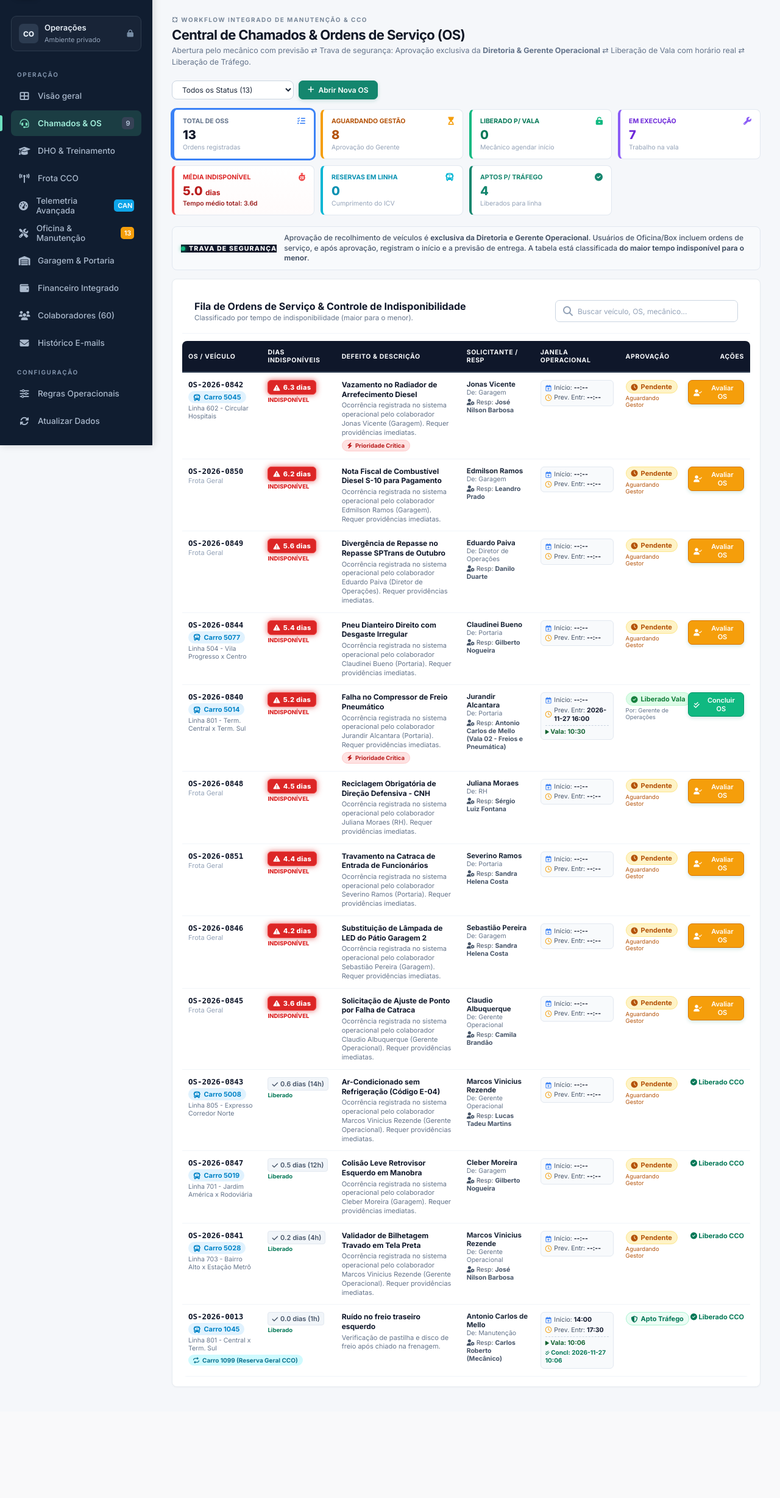
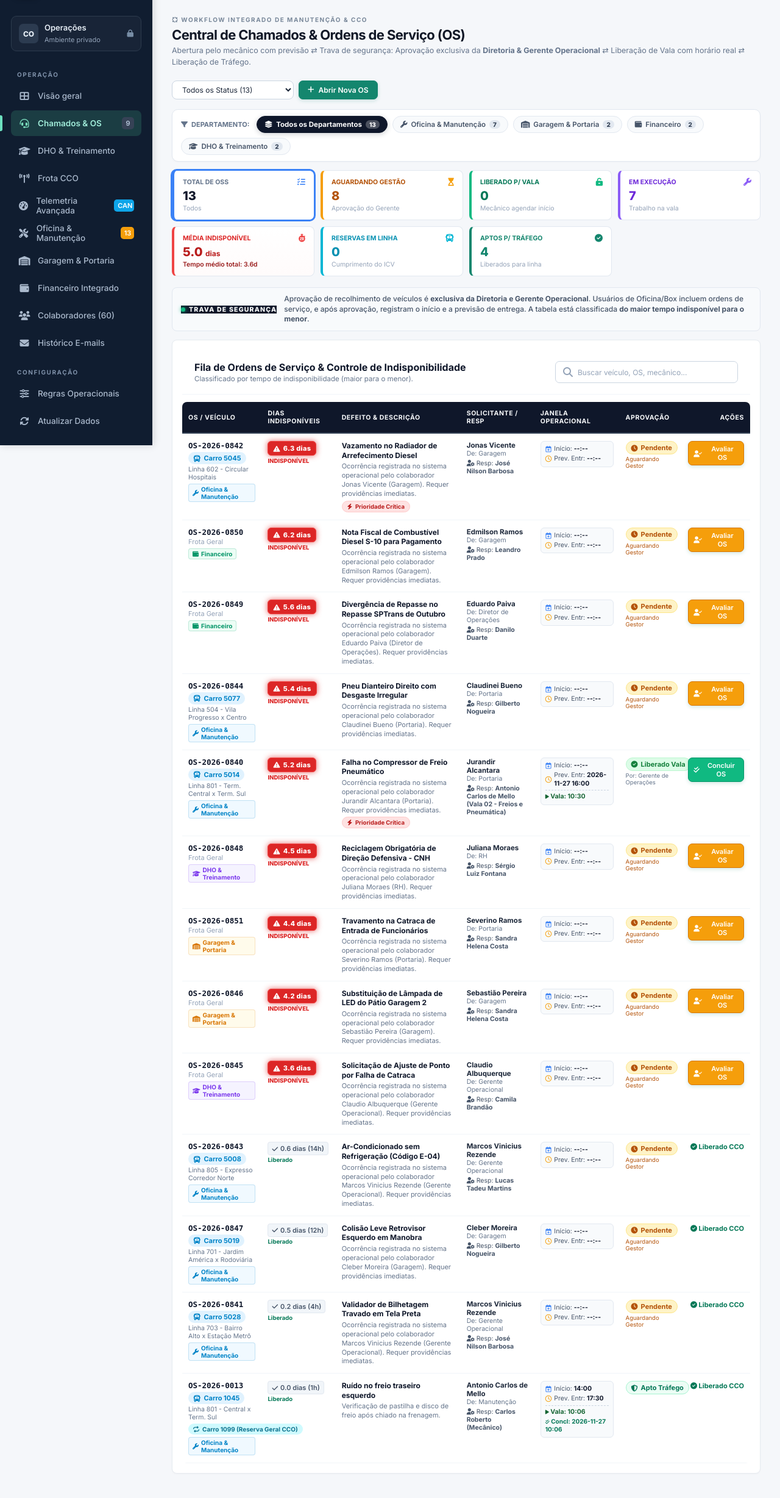
Before and after one commit to Sracm/crm-transporte-urbano, a Flask app: page /chamados in a window 1280 px wide. Shown: the part 70-2526 px from the top of the page at 61% size. Before the commit the page ends 2344 px from the top, so only its background shows below. Run offline with Flask 3, Linux system fonts and the light colour scheme; a user stored in the database is signed in; data comes from the database, SQL or seed files in the repository.

Commit message:
feat(chamados): separacao e filtros por departamento no login e navegacao com KPIs dinamicos

```diff
--- a/app.py
+++ b/app.py
@@ -50,7 +50,7 @@ def get_user_access_policy(user):
     if dept == "Manutenção" or login in ["manutencao", "oficina"]:
         return {
             "is_admin": False,
-            "default_route": "oficina_view",
+            "default_route": "chamados_view",
             "allowed_routes": ["oficina", "telemetria", "chamados"]
         }
 
@@ -59,7 +59,7 @@ def get_user_access_policy(user):
         return {
             "is_admin": False,
             "default_route": "ponto_view",
-            "allowed_routes": ["ponto", "colaboradores"]
+            "allowed_routes": ["ponto", "colaboradores", "chamados"]
         }
 
     # 6. GARAGEM (PÁTIO & PORTARIA)
@@ -67,7 +67,7 @@ def get_user_access_policy(user):
         return {
             "is_admin": False,
             "default_route": "portaria_view",
-            "allowed_routes": ["portaria", "cco"]
+            "allowed_routes": ["portaria", "cco", "chamados"]
         }
 
     # 7. FINANCEIRO
@@ -75,7 +75,7 @@ def get_user_access_policy(user):
         return {
             "is_admin": False,
             "default_route": "financeiro_view",
-            "allowed_routes": ["financeiro"]
+            "allowed_routes": ["financeiro", "chamados"]
         }
 
     # PADRÃO
@@ -819,73 +819,103 @@ def dashboard():
         departamento_atual=departamento
     )
 
+def classificar_departamento_chamado(item):
+    dest = (item.get("departamento_destino") or "").strip()
+    orig = (item.get("departamento_origem") or "").strip()
+    veiculo = item.get("prefixo_veiculo")
+
+    # 1. Financeiro (Contas a Pagar / Receber)
+    if dest in ("Contas a Pagar", "Contas a Receber", "Financeiro") or orig in ("Contas a Pagar", "Contas a Receber", "Financeiro"):
+        return "Financeiro"
+    # 2. DHO & Treinamento (RH, Ponto, Treinamento, Integração)
+    if dest in ("RH", "Treinamento", "DHO") or orig in ("RH", "Treinamento", "DHO"):
+        return "DHO & Treinamento"
+    # 3. Oficina & Manutenção (Manutenção mecânica, elétrica, vala, veículos em geral)
+    if dest in ("Manutenção", "Oficina", "Mecânica") or orig in ("Manutenção", "Oficina") or veiculo:
+        return "Oficina & Manutenção"
+    # 4. Garagem & Portaria (Pátio, portaria, manutenção predial da garagem)
+    if dest in ("Garagem", "Portaria", "Pátio", "Gerente Administrativo", "Administrativo") or orig in ("Garagem", "Portaria", "Pátio"):
+        return "Garagem & Portaria"
+
+    return "Oficina & Manutenção"
+
 @app.route("/chamados")
 def chamados_view():
     status_filter = request.args.get("status", "Todos")
-    dept_filter = request.args.get("dept", "Todos")
+
+    # Identificar usuário e departamento na sessão
+    user_login = session.get("login_usuario") or ""
+    user_dept = session.get("departamento") or session.get("user_dept") or ""
+    user_role = session.get("perfil_acesso") or ""
+    is_admin = session.get("is_admin", False)
+
+    # Filtro de Departamento Inteligente:
+    # Se não houver parâmetro ?dept= na URL, direciona automaticamente para o departamento do usuário!
+    if "dept" in request.args:
+        dept_filter = request.args.get("dept", "Todos")
+    else:
+        if user_login in ("manutencao",):
+            dept_filter = "Oficina & Manutenção"
+        elif user_login in ("garagem", "portaria"):
+            dept_filter = "Garagem & Portaria"
+        elif user_login in ("financeiro",):
+            dept_filter = "Financeiro"
+        elif user_login in ("dho",):
+            dept_filter = "DHO & Treinamento"
+        elif user_login in ("gerente.operacional",):
+            # Gerente operacional foca principalmente na Oficina & Vala para manter a tela limpa
+            dept_filter = "Oficina & Manutenção"
+        elif is_admin or user_role in ("Diretoria", "Gestão"):
+            dept_filter = "Todos"
+        else:
+            dept_filter = "Todos"
 
     conn = get_db()
     cursor = conn.cursor()
 
-    # KPIs do Fluxo Mecânico x Gerente de Operações
-    cursor.execute("SELECT COUNT(*) FROM chamados")
-    total_chamados = cursor.fetchone()[0]
-
-    cursor.execute("SELECT COUNT(*) FROM chamados WHERE (status_aprovacao = 'Pendente Operação' OR (status = 'Aberto' AND (status_aprovacao IS NULL OR status_aprovacao = ''))) AND status != 'Concluído'")
-    pendentes_aprovacao = cursor.fetchone()[0]
-
-    cursor.execute("SELECT COUNT(*) FROM chamados WHERE status_aprovacao = 'Liberado Manutenção' AND status NOT IN ('Concluído', 'Em Execução na Vala')")
-    liberados_manutencao = cursor.fetchone()[0]
-
-    cursor.execute("SELECT COUNT(*) FROM chamados WHERE status = 'Em Execução na Vala' OR status = 'Em Atendimento'")
-    em_execucao = cursor.fetchone()[0]
-
-    cursor.execute("SELECT COUNT(*) FROM chamados WHERE status = 'Concluído'")
-    concluidos = cursor.fetchone()[0]
-
-    cursor.execute("SELECT COUNT(*) FROM chamados WHERE carro_reserva IS NOT NULL AND carro_reserva != '' AND status != 'Concluído'")
-    carros_reserva = cursor.fetchone()[0]
-
-    kpis_chamados = {
-        "total": total_chamados,
-        "pendentes": pendentes_aprovacao,
-        "liberados": liberados_manutencao,
-        "em_execucao": em_execucao,
-        "concluidos": concluidos,
-        "carros_reserva": carros_reserva
+    # Busca todos os chamados para classificação e contagem por departamento
+    cursor.execute("SELECT * FROM chamados ORDER BY data_abertura DESC")
+    chamados_raw = cursor.fetchall()
+
+    now = datetime.now()
+    chamados_processados_todos = []
+
+    # Contadores de cada departamento
+    dept_counts = {
+        "Todos": 0,
+        "Oficina & Manutenção": 0,
+        "Garagem & Portaria": 0,
+        "Financeiro": 0,
+        "DHO & Treinamento": 0
     }
 
-    query = "SELECT * FROM chamados WHERE 1=1"
-    params = []
-
-    if status_filter == "Pendente Operação":
-        query += " AND (status_aprovacao = 'Pendente Operação' OR (status = 'Aberto' AND (status_aprovacao IS NULL OR status_aprovacao = ''))) AND status != 'Concluído'"
-    elif status_filter == "Liberado Manutenção":
-        query += " AND status_aprovacao = 'Liberado Manutenção' AND status NOT IN ('Concluído', 'Em Execução na Vala')"
-    elif status_filter == "Em Execução na Vala":
-        query += " AND (status = 'Em Execução na Vala' OR status = 'Em Atendimento')"
-    elif status_filter == "Reagendado":
-        query += " AND status_aprovacao = 'Reagendado Entrepico'"
-    elif status_filter == "Recusado":
-        query += " AND status_aprovacao = 'Recusado Operação'"
-    elif status_filter == "Concluído":
-        query += " AND status = 'Concluído'"
-    elif status_filter != "Todos":
-        query += " AND (status = ? OR status_aprovacao = ?)"
-        params.extend([status_filter, status_filter])
-
-    if dept_filter != "Todos":
-        query += " AND (departamento_destino = ? OR departamento_origem = ?)"
-        params.extend([dept_filter, dept_filter])
-
-    query += " ORDER BY data_abertura DESC"
-    cursor.execute(query, params)
-    chamados_raw = cursor.fetchall()
-
-    now = datetime.now()
-    chamados_processados = []
     for r in chamados_raw:
         item = dict(r)
+        grupo = classificar_departamento_chamado(item)
+        item["departamento_grupo"] = grupo
+
+        # Ícones e cores para identificação visual limpa
+        if grupo == "Oficina & Manutenção":
+            item["dept_icone"] = "fa-wrench"
+            item["dept_cor"] = "#0284c7"
+            item["dept_bg"] = "#f0f9ff"
+        elif grupo == "Financeiro":
+            item["dept_icone"] = "fa-wallet"
+            item["dept_cor"] = "#059669"
+            item["dept_bg"] = "#ecfdf5"
+        elif grupo == "DHO & Treinamento":
+            item["dept_icone"] = "fa-graduation-cap"
+            item["dept_cor"] = "#7c3aed"
+            item["dept_bg"] = "#f5f3ff"
+        elif grupo == "Garagem & Portaria":
+            item["dept_icone"] = "fa-warehouse"
+            item["dept_cor"] = "#d97706"
+            item["dept_bg"] = "#fffbeb"
+        else:
+            item["dept_icone"] = "fa-tag"
+            item["dept_cor"] = "#475569"
+            item["dept_bg"] = "#f8fafc"
+
         dt_abert = parse_date_safe(item.get("data_abertura"))
         dt_fech = parse_date_safe(item.get("data_fechamento"))
         status = item.get("status")
@@ -916,22 +946,96 @@ def chamados_view():
             horas = max(1, int(dias * 24))
             item["dias_indisp_label"] = f"{dias:.1f} dias ({horas}h)"
 
-        chamados_processados.append(item)
-
-    # Métricas de Dias Indisponíveis e Tempo Médio Total
-    indisp_vals = [ch["dias_indisponiveis"] for ch in chamados_processados if ch["is_indisponivel"]]
-    todos_vals = [ch["dias_indisponiveis"] for ch in chamados_processados]
+        dept_counts["Todos"] += 1
+        if grupo in dept_counts:
+            dept_counts[grupo] += 1
+
+        chamados_processados_todos.append(item)
+
+    # 1. Filtro por Departamento
+    if dept_filter != "Todos":
+        chamados_filtrados_dept = [ch for ch in chamados_processados_todos if ch["departamento_grupo"] == dept_filter]
+    else:
+        chamados_filtrados_dept = chamados_processados_todos
+
+    # 2. KPIs Dinâmicos calculados sobre os chamados do departamento ativo
+    total_dept = len(chamados_filtrados_dept)
+    pendentes_aprovacao = len([
+        ch for ch in chamados_filtrados_dept
+        if (ch.get("status_aprovacao") == "Pendente Operação" or (ch.get("status") == "Aberto" and not ch.get("status_aprovacao"))) and ch.get("status") != "Concluído"
+    ])
+    liberados_manutencao = len([
+        ch for ch in chamados_filtrados_dept
+        if ch.get("status_aprovacao") == "Liberado Manutenção" and ch.get("status") not in ("Concluído", "Em Execução na Vala")
+    ])
+    em_execucao = len([
+        ch for ch in chamados_filtrados_dept
+        if ch.get("status") in ("Em Execução na Vala", "Em Atendimento")
+    ])
+    concluidos = len([
+        ch for ch in chamados_filtrados_dept
+        if ch.get("status") == "Concluído"
+    ])
+    carros_reserva = len([
+        ch for ch in chamados_filtrados_dept
+        if ch.get("carro_reserva") and ch.get("status") != "Concluído"
+    ])
+
+    indisp_vals = [ch["dias_indisponiveis"] for ch in chamados_filtrados_dept if ch["is_indisponivel"]]
+    todos_vals = [ch["dias_indisponiveis"] for ch in chamados_filtrados_dept]
 
     media_indisponivel = round(sum(indisp_vals) / len(indisp_vals), 1) if indisp_vals else 0.0
     tempo_medio_total = round(sum(todos_vals) / len(todos_vals), 1) if todos_vals else 0.0
     total_dias_acumulado = round(sum(indisp_vals), 1)
 
-    kpis_chamados["media_dias_indisponivel"] = media_indisponivel
-    kpis_chamados["tempo_medio_total"] = tempo_medio_total
-    kpis_chamados["total_dias_acumulado"] = total_dias_acumulado
-
-    # Classificar sempre do maior para o menor (tempo indisponível do maior para o menor)
-    chamados_processados.sort(
+    kpis_chamados = {
+        "total": total_dept,
+        "pendentes": pendentes_aprovacao,
+        "liberados": liberados_manutencao,
+        "em_execucao": em_execucao,
+        "concluidos": concluidos,
+        "carros_reserva": carros_reserva,
+        "media_dias_indisponivel": media_indisponivel,
+        "tempo_medio_total": tempo_medio_total,
+        "total_dias_acumulado": total_dias_acumulado
+    }
+
+    # 3. Filtro por Status
+    if status_filter == "Pendente Operação":
+        chamados_finais = [
+            ch for ch in chamados_filtrados_dept
+            if (ch.get("status_aprovacao") == "Pendente Operação" or (ch.get("status") == "Aberto" and not ch.get("status_aprovacao"))) and ch.get("status") != "Concluído"
+        ]
+    elif status_filter == "Liberado Manutenção":
+        chamados_finais = [
+            ch for ch in chamados_filtrados_dept
+            if ch.get("status_aprovacao") == "Liberado Manutenção" and ch.get("status") not in ("Concluído", "Em Execução na Vala")
+        ]
+    elif status_filter == "Em Execução na Vala":
+        chamados_finais = [
+            ch for ch in chamados_filtrados_dept
+            if ch.get("status") in ("Em Execução na Vala", "Em Atendimento")
+        ]
+    elif status_filter == "Reagendado":
+        chamados_finais = [
+            ch for ch in chamados_filtrados_dept
+            if ch.get("status_aprovacao") == "Reagendado Entrepico"
+        ]
+    elif status_filter == "Recusado":
+        chamados_finais = [
+            ch for ch in chamados_filtrados_dept
+            if ch.get("status_aprovacao") == "Recusado Operação"
+        ]
+    elif status_filter == "Concluído":
+        chamados_finais = [
+            ch for ch in chamados_filtrados_dept
+            if ch.get("status") == "Concluído"
+        ]
+    else:
+        chamados_finais = chamados_filtrados_dept
+
+    # Classificar sempre do maior para o menor tempo indisponível
+    chamados_finais.sort(
         key=lambda x: (1 if x["is_indisponivel"] else 0, x["dias_indisponiveis"], x.get("id", 0)),
         reverse=True
     )
@@ -943,7 +1047,7 @@ def chamados_view():
     cursor.execute("SELECT id, nome, departamento, email FROM usuarios ORDER BY nome ASC")
     usuarios = cursor.fetchall()
 
-    # Lista de carros reserva disponíveis (14 carros de reserva da frota)
+    # Lista de carros reserva disponíveis (frota de reserva da concessionária)
     carros_reserva_sugestao = [
         "Carro 1091 (Reserva V. Progresso)",
         "Carro 1092 (Reserva Term. Sul)",
@@ -959,10 +1063,11 @@ def chamados_view():
     conn.close()
     return render_template(
         "chamados.html",
-        chamados=chamados_processados,
+        chamados=chamados_finais,
         usuarios=usuarios,
         status_atual=status_filter,
         dept_atual=dept_filter,
+        dept_counts=dept_counts,
         kpis=kpis_chamados,
         carros_reserva_sugestao=carros_reserva_sugestao,
         pode_aprovar=pode_aprovar
--- a/templates/chamados.html
+++ b/templates/chamados.html
@@ -220,6 +220,85 @@
     font-size: 10.5px;
   }
 
+  /* BARRA DE FILTROS POR DEPARTAMENTO (PILLS) */
+  .wf-dept-pills-bar {
+    display: flex;
+    align-items: center;
+    flex-wrap: wrap;
+    gap: 8px;
+    background: #ffffff;
+    border: 1px solid #e2e8f0;
+    border-radius: 10px;
+    padding: 10px 14px;
+    margin-bottom: 14px;
+    box-shadow: 0 1px 3px rgba(0,0,0,0.03);
+  }
+
+  .wf-dept-pill {
+    display: inline-flex;
+    align-items: center;
+    gap: 6px;
+    padding: 6px 12px;
+    border-radius: 999px;
+    font-size: 11.5px;
+    font-weight: 600;
+    text-decoration: none;
+    color: #475569;
+    background: #f8fafc;
+    border: 1px solid #e2e8f0;
+    transition: all 0.2s ease;
+  }
+
+  .wf-dept-pill:hover {
+    background: #f1f5f9;
+    border-color: #cbd5e1;
+    color: #0f172a;
+    transform: translateY(-1px);
+  }
+
+  .wf-dept-pill.active {
+    background: #0f172a;
+    color: #ffffff !important;
+    border-color: #0f172a;
+    font-weight: 700;
+    box-shadow: 0 2px 8px rgba(15, 23, 42, 0.2);
+  }
+
+  .wf-dept-pill.active .wf-pill-badge {
+    background: rgba(255, 255, 255, 0.25);
+    color: #ffffff;
+  }
+
+  .wf-pill-badge {
+    font-size: 10px;
+    font-weight: 800;
+    padding: 1px 6px;
+    border-radius: 999px;
+    background: #e2e8f0;
+    color: #334155;
+    transition: all 0.2s ease;
+  }
+
+  .wf-dept-pill-oficina.active {
+    background: #0284c7;
+    border-color: #0284c7;
+  }
+
+  .wf-dept-pill-garagem.active {
+    background: #d97706;
+    border-color: #d97706;
+  }
+
+  .wf-dept-pill-financeiro.active {
+    background: #059669;
+    border-color: #059669;
+  }
+
+  .wf-dept-pill-dho.active {
+    background: #7c3aed;
+    border-color: #7c3aed;
+  }
+
   /* KPIS GRID */
   .wf-kpis-grid {
     display: grid;
@@ -388,7 +467,7 @@
 
   <div style="display: flex; gap: 8px; flex-wrap: wrap; align-items: center;">
     <select class="form-select" style="width: auto; padding: 6px 12px; font-size: 12px;"
-      onchange="window.location.href='/chamados?status=' + encodeURIComponent(this.value)">
+      onchange="window.location.href='/chamados?dept=' + encodeURIComponent('{{ dept_atual }}') + '&status=' + encodeURIComponent(this.value)">
       <option value="Todos" {% if status_atual=='Todos' %}selected{% endif %}>Todos os Status ({{ kpis.total }})
       </option>
       <option value="Pendente Operação" {% if status_atual=='Pendente Operação' %}selected{% endif %}>Aguardando
@@ -410,19 +489,61 @@
   </div>
 </div>
 
-<!-- 6 KPIS DO WORKFLOW OPERACIONAL -->
+<!-- BARRA DE FILTROS POR DEPARTAMENTO (VISÃO LIMPA SEM POLUIÇÃO) -->
+<div class="wf-dept-pills-bar">
+  <div style="font-size: 11px; font-weight: 700; color: #64748b; text-transform: uppercase; display: flex; align-items: center; gap: 6px; margin-right: 4px;">
+    <i class="fa-solid fa-filter"></i> Departamento:
+  </div>
+
+  <a href="/chamados?dept=Todos&status={{ status_atual }}"
+     class="wf-dept-pill {% if dept_atual == 'Todos' %}active{% endif %}"
+     title="Exibir chamados de todos os setores integrados">
+    <i class="fa-solid fa-layer-group"></i> Todos os Departamentos
+    <span class="wf-pill-badge">{{ dept_counts['Todos'] }}</span>
+  </a>
+
+  <a href="/chamados?dept={{ 'Oficina & Manutenção'|urlencode }}&status={{ status_atual }}"
+     class="wf-dept-pill wf-dept-pill-oficina {% if dept_atual == 'Oficina & Manutenção' %}active{% endif %}"
+     title="Ordens de serviço de mecânica, elétrica, vala e manutenção preventiva da frota">
+    <i class="fa-solid fa-wrench"></i> Oficina & Manutenção
+    <span class="wf-pill-badge">{{ dept_counts['Oficina & Manutenção'] }}</span>
+  </a>
+
+  <a href="/chamados?dept={{ 'Garagem & Portaria'|urlencode }}&status={{ status_atual }}"
+     class="wf-dept-pill wf-dept-pill-garagem {% if dept_atual == 'Garagem & Portaria' %}active{% endif %}"
+     title="Chamados operacionais de pátio, portaria, bombas de diesel e infraestrutura de garagem">
+    <i class="fa-solid fa-warehouse"></i> Garagem & Portaria
+    <span class="wf-pill-badge">{{ dept_counts['Garagem & Portaria'] }}</span>
+  </a>
+
+  <a href="/chamados?dept={{ 'Financeiro'|urlencode }}&status={{ status_atual }}"
+     class="wf-dept-pill wf-dept-pill-financeiro {% if dept_atual == 'Financeiro' %}active{% endif %}"
+     title="Demandas de notas fiscais de peças, diesel e conciliação de repasses tarifários">
+    <i class="fa-solid fa-wallet"></i> Financeiro
+    <span class="wf-pill-badge">{{ dept_counts['Financeiro'] }}</span>
+  </a>
+
+  <a href="/chamados?dept={{ 'DHO & Treinamento'|urlencode }}&status={{ status_atual }}"
+     class="wf-dept-pill wf-dept-pill-dho {% if dept_atual == 'DHO & Treinamento' %}active{% endif %}"
+     title="Ajustes de ponto eletrônico, cursos obrigatórios de CNH, integração e direção defensiva">
+    <i class="fa-solid fa-graduation-cap"></i> DHO & Treinamento
+    <span class="wf-pill-badge">{{ dept_counts['DHO & Treinamento'] }}</span>
+  </a>
+</div>
+
+<!-- 7 KPIS DO WORKFLOW OPERACIONAL (FILTRADOS POR DEPARTAMENTO) -->
 <div class="wf-kpis-grid">
-  <a href="/chamados?status=Todos" class="wf-kpi-card {% if status_atual == 'Todos' %}active-kpi{% endif %}"
+  <a href="/chamados?dept={{ dept_atual|urlencode }}&status=Todos" class="wf-kpi-card {% if status_atual == 'Todos' %}active-kpi{% endif %}"
     style="border-left: 4px solid #3b82f6;">
     <div class="wf-kpi-top">
       <span class="wf-kpi-title">Total de OSs</span>
       <i class="fa-solid fa-list-check" style="color: #3b82f6; font-size: 13px;"></i>
     </div>
     <div class="wf-kpi-val">{{ kpis.total }}</div>
-    <div class="wf-kpi-sub">Ordens registradas</div>
+    <div class="wf-kpi-sub">{{ dept_atual }}</div>
   </a>
 
-  <a href="/chamados?status=Pendente+Operação"
+  <a href="/chamados?dept={{ dept_atual|urlencode }}&status=Pendente+Operação"
     class="wf-kpi-card {% if status_atual == 'Pendente Operação' %}active-kpi{% endif %}"
     style="border-left: 4px solid #f59e0b;">
     <div class="wf-kpi-top">
@@ -433,7 +554,7 @@
     <div class="wf-kpi-sub">Aprovação do Gerente</div>
   </a>
 
-  <a href="/chamados?status=Liberado+Manutenção"
+  <a href="/chamados?dept={{ dept_atual|urlencode }}&status=Liberado+Manutenção"
     class="wf-kpi-card {% if status_atual == 'Liberado Manutenção' %}active-kpi{% endif %}"
     style="border-left: 4px solid #10b981;">
     <div class="wf-kpi-top">
@@ -444,7 +565,7 @@
     <div class="wf-kpi-sub">Mecânico agendar início</div>
   </a>
 
-  <a href="/chamados?status=Em+Execução+na+Vala"
+  <a href="/chamados?dept={{ dept_atual|urlencode }}&status=Em+Execução+na+Vala"
     class="wf-kpi-card {% if status_atual == 'Em Execução na Vala' %}active-kpi{% endif %}"
     style="border-left: 4px solid #8b5cf6;">
     <div class="wf-kpi-top">
@@ -479,7 +600,7 @@
     <div class="wf-kpi-sub">Cumprimento do ICV</div>
   </div>
 
-  <a href="/chamados?status=Concluído" class="wf-kpi-card {% if status_atual == 'Concluído' %}active-kpi{% endif %}"
+  <a href="/chamados?dept={{ dept_atual|urlencode }}&status=Concluído" class="wf-kpi-card {% if status_atual == 'Concluído' %}active-kpi{% endif %}"
     style="border-left: 4px solid #14866e;">
     <div class="wf-kpi-top">
       <span class="wf-kpi-title" style="color: #14866e;">Aptos p/ Tráfego</span>
@@ -555,6 +676,12 @@
               <i class="fa-solid fa-repeat"></i> {{ ch.carro_reserva }}
             </span>
             {% endif %}
+
+            <div style="margin-top: 4px;">
+              <span style="background: {{ ch.dept_bg }}; color: {{ ch.dept_cor }}; border: 1px solid {{ ch.dept_cor }}33; font-size: 10px; font-weight: 700; padding: 2px 6px; border-radius: 4px; display: inline-flex; align-items: center; gap: 4px;">
+                <i class="fa-solid {{ ch.dept_icone }}"></i> {{ ch.departamento_grupo }}
+              </span>
+            </div>
           </td>
 
           <!-- 2. CAMPO COM DIAS INDISPONÍVEIS (PISCANDO EM VERMELHO COM LETRA BRANCA) -->
@@ -708,6 +835,19 @@
           </td>
         </tr>
         {% endfor %}
+
+        {% if chamados|length == 0 %}
+        <tr>
+          <td colspan="7" style="text-align: center; padding: 40px 20px; color: #64748b;">
+            <i class="fa-solid fa-folder-open" style="font-size: 32px; color: #cbd5e1; margin-bottom: 10px; display: block;"></i>
+            <strong style="font-size: 14px; color: #334155; display: block;">Nenhum chamado encontrado</strong>
+            <p style="font-size: 12px; margin: 4px 0 14px 0;">Não há ordens registradas no departamento <strong>{{ dept_atual }}</strong> com o status <strong>{{ status_atual }}</strong>.</p>
+            <a href="/chamados?dept=Todos&status=Todos" class="btn-secondary" style="font-size: 11.5px; padding: 6px 14px; text-decoration: none; display: inline-flex; align-items: center; gap: 6px;">
+              <i class="fa-solid fa-layer-group"></i> Ver Todos os Departamentos
+            </a>
+          </td>
+        </tr>
+        {% endif %}
       </tbody>
     </table>
   </div>
```
